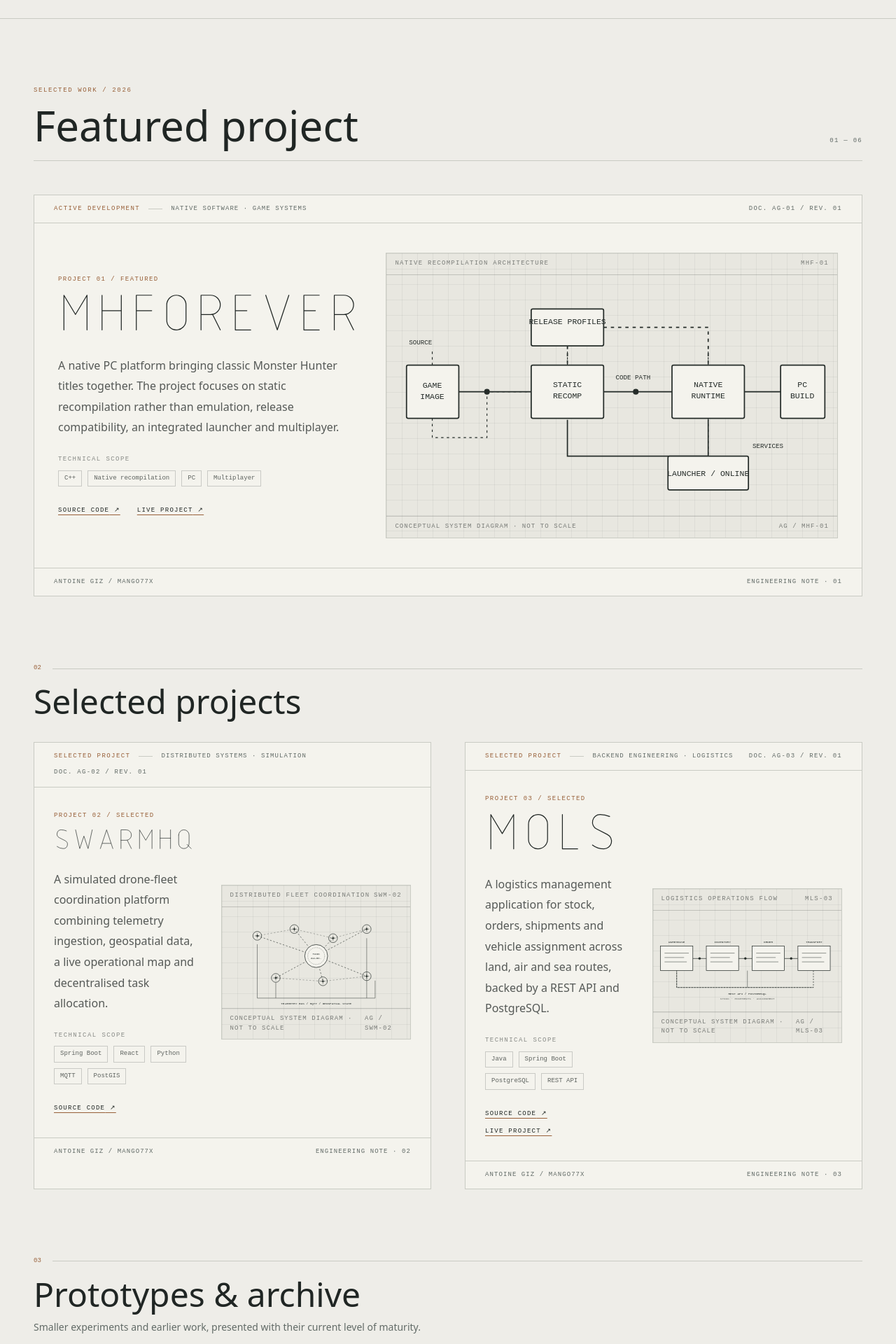
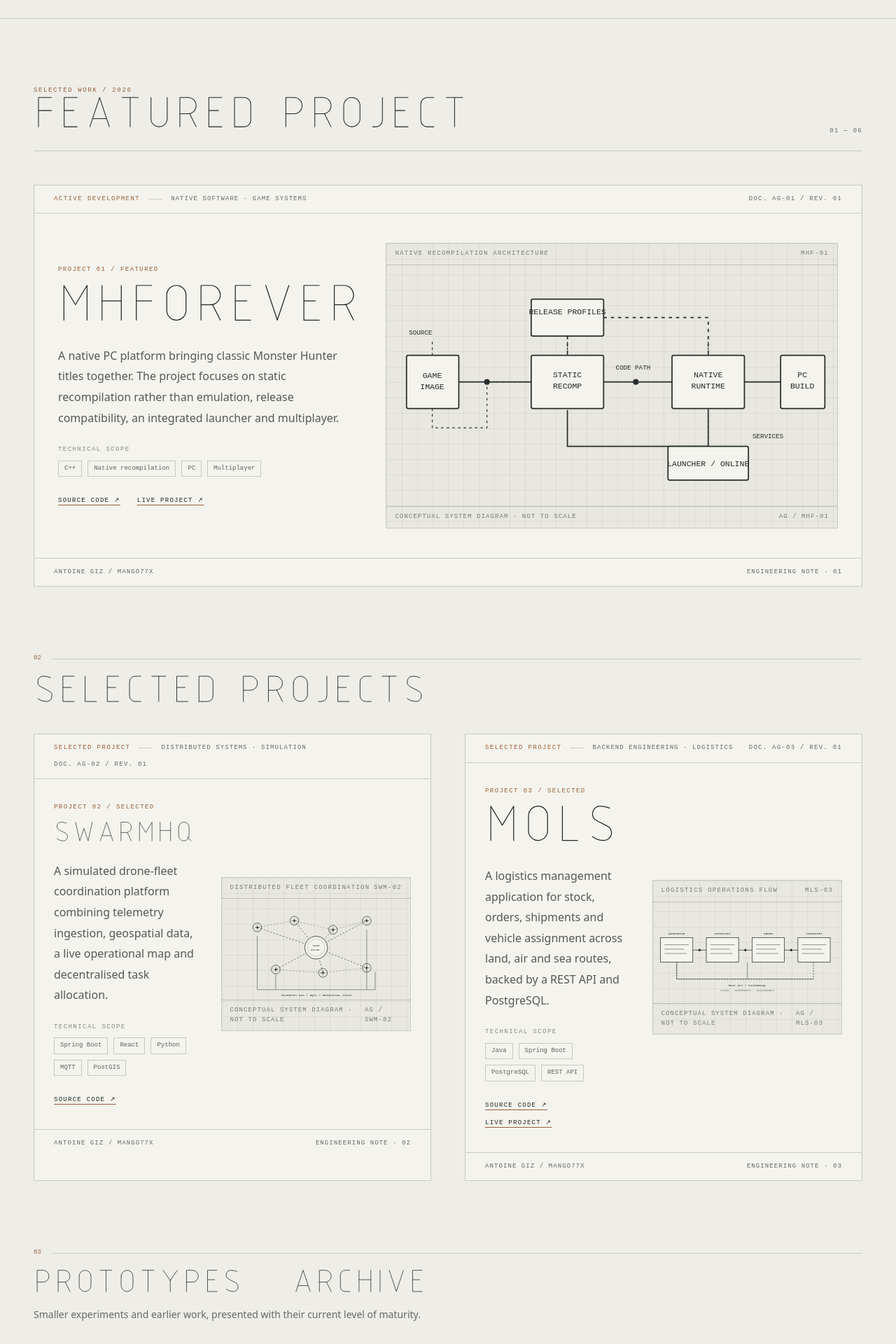
Before and after one commit to Mango77x/Mango77x.github.io, a React (Vite) app: page / in a window 1280 px wide. Shown: the part 720-2640 px from the top of the page at 70% size. Built offline with nearby package versions, Linux system fonts and the light colour scheme.

Commit message:
Use technical lettering for portfolio section headings

```diff
--- a/src/App.tsx
+++ b/src/App.tsx
@@ -2,6 +2,7 @@ import { LanguageProvider, useLanguage } from './i18n/LanguageContext'
 import { projects } from './data/projects'
 import Hero from './components/Hero'
 import ProjectCard from './components/ProjectCard'
+import StrokeText from './components/StrokeText'
 import Footer from './components/Footer'
 import { strings } from './i18n/strings'
 
@@ -19,7 +20,7 @@ function Portfolio() {
         <div className="mb-12 flex items-end justify-between gap-6 border-b border-rule pb-5">
           <div>
             <p className="font-mono text-[9px] uppercase tracking-[0.18em] text-accent">{strings.work[lang]} / 2026</p>
-            <h2 className="display-type mt-3 text-4xl text-paper md:text-6xl">{strings.featuredLabel[lang]}</h2>
+            <h2 className="stroke-title max-w-[620px]"><StrokeText text={strings.featuredLabel[lang]} fontSize={66} maxWidth={620} /></h2>
           </div>
           <span className="hidden font-mono text-[9px] uppercase tracking-[0.14em] text-muted sm:block">01 — {String(projects.length).padStart(2, '0')}</span>
         </div>
@@ -31,7 +32,7 @@ function Portfolio() {
             <span className="font-mono text-[9px] text-accent">02</span>
             <div className="h-px flex-1 bg-rule" />
           </div>
-          <h2 id="selected-heading" className="display-type mb-3 text-3xl text-paper md:text-5xl">{strings.selectedLabel[lang]}</h2>
+          <h2 id="selected-heading" className="stroke-title max-w-[560px] mb-3"><StrokeText text={strings.selectedLabel[lang]} fontSize={58} maxWidth={560} /></h2>
           <div className="grid gap-x-12 md:grid-cols-2">
             {selected.map((project) => <ProjectCard key={project.id} project={project} />)}
           </div>
@@ -43,7 +44,7 @@ function Portfolio() {
             <div className="h-px flex-1 bg-rule" />
           </div>
           <div className="mb-8 max-w-2xl">
-            <h2 id="archive-heading" className="display-type text-3xl text-paper md:text-5xl">{strings.experimentsLabel[lang]}</h2>
+            <h2 id="archive-heading" className="stroke-title max-w-[560px]"><StrokeText text={strings.experimentsLabel[lang]} fontSize={58} maxWidth={560} /></h2>
             <p className="mt-3 text-sm leading-relaxed text-muted">{strings.experimentsIntro[lang]}</p>
           </div>
           {prototypes.map((project) => <ProjectCard key={project.id} project={project} />)}
```
